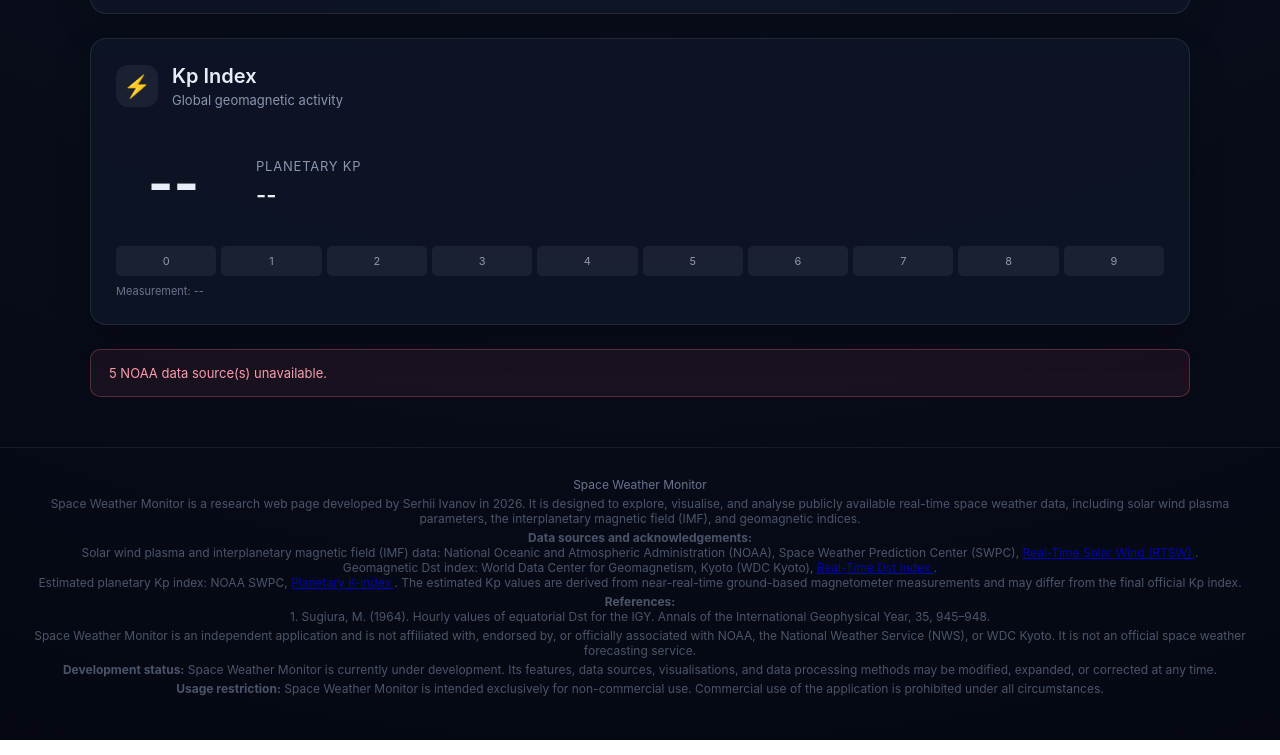
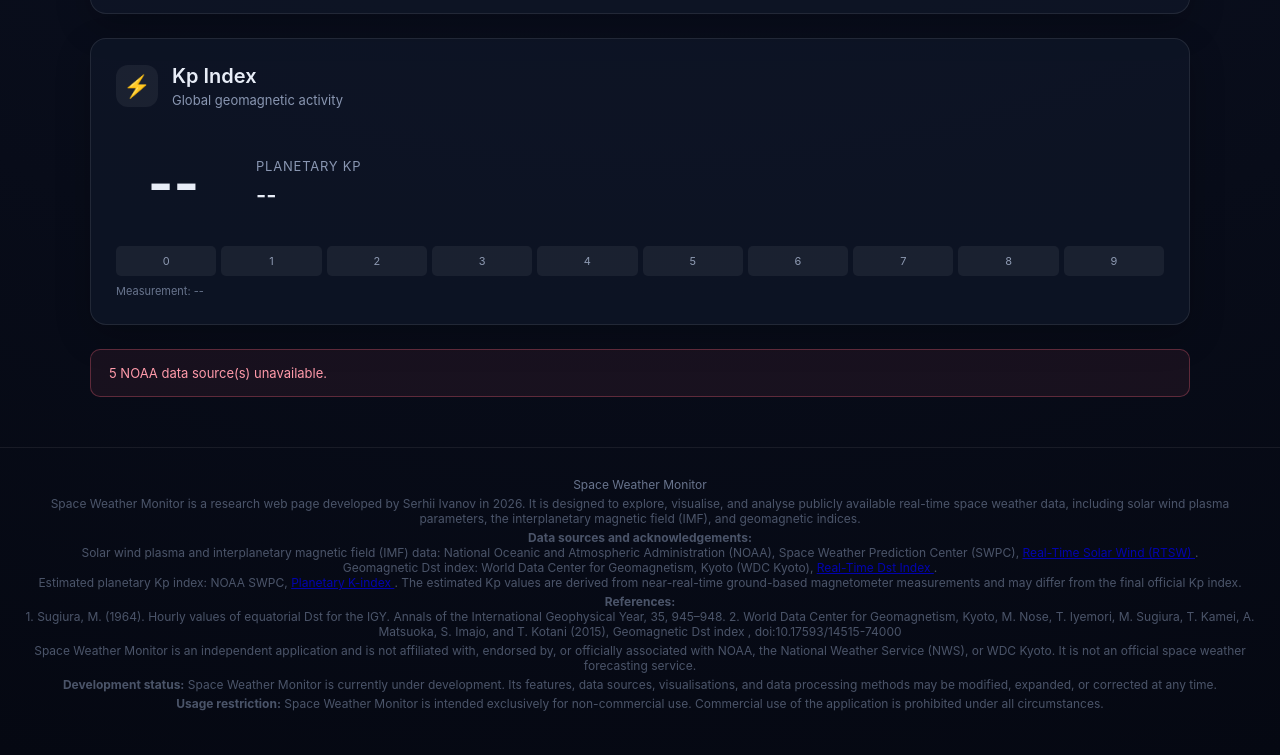
Before and after one commit to smivanov87/Space_Weather_Monitor, a plain HTML site: page index.html in a window 1280 px wide. Shown: the part 1158-1913 px from the top of the page. Drawn offline with Linux system fonts and the light colour scheme; no server answers.

Commit message:
Update index.html

```diff
--- a/index.html
+++ b/index.html
@@ -771,6 +771,7 @@
         <strong>References:</strong><br>
         1. Sugiura, M. (1964). Hourly values of equatorial Dst for the IGY.
         Annals of the International Geophysical Year, 35, 945–948.
+        2. World Data Center for Geomagnetism, Kyoto, M. Nose, T. Iyemori, M. Sugiura, T. Kamei, A. Matsuoka, S. Imajo, and T. Kotani (2015), Geomagnetic Dst index , doi:10.17593/14515-74000
     </p>
 
     <p class="footer-note">
```
